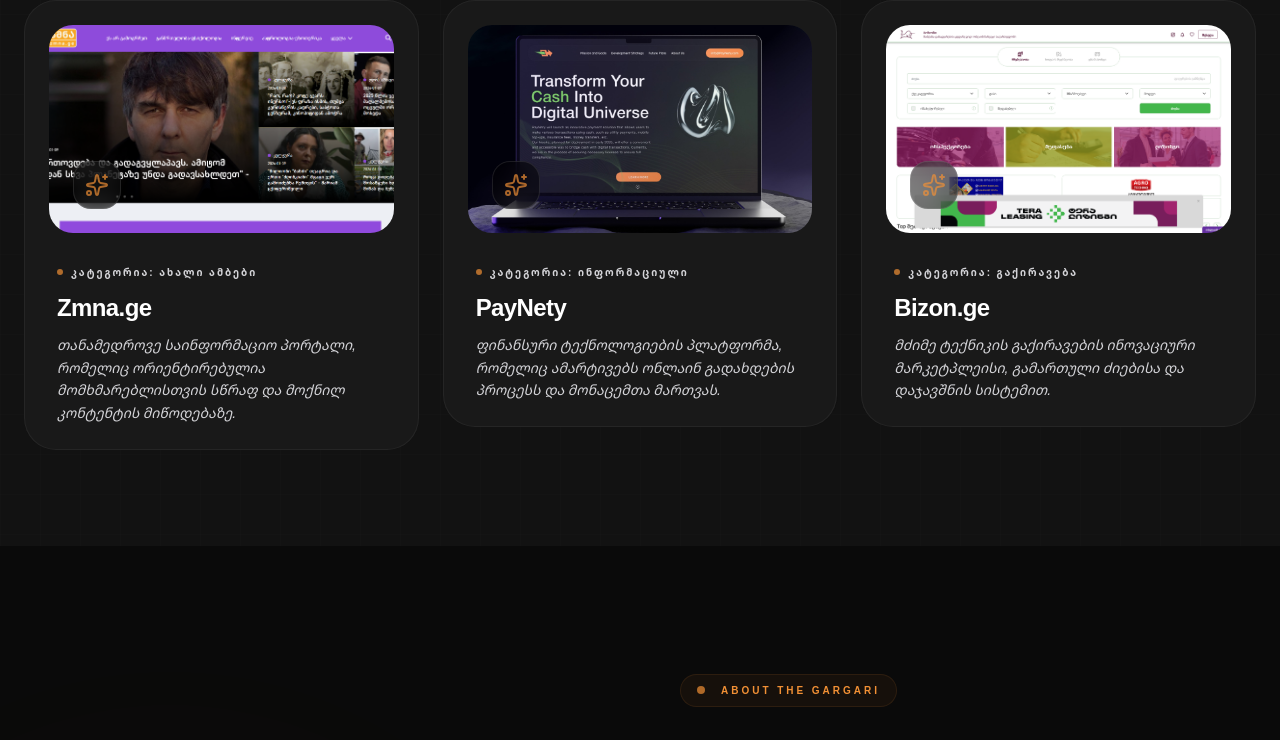
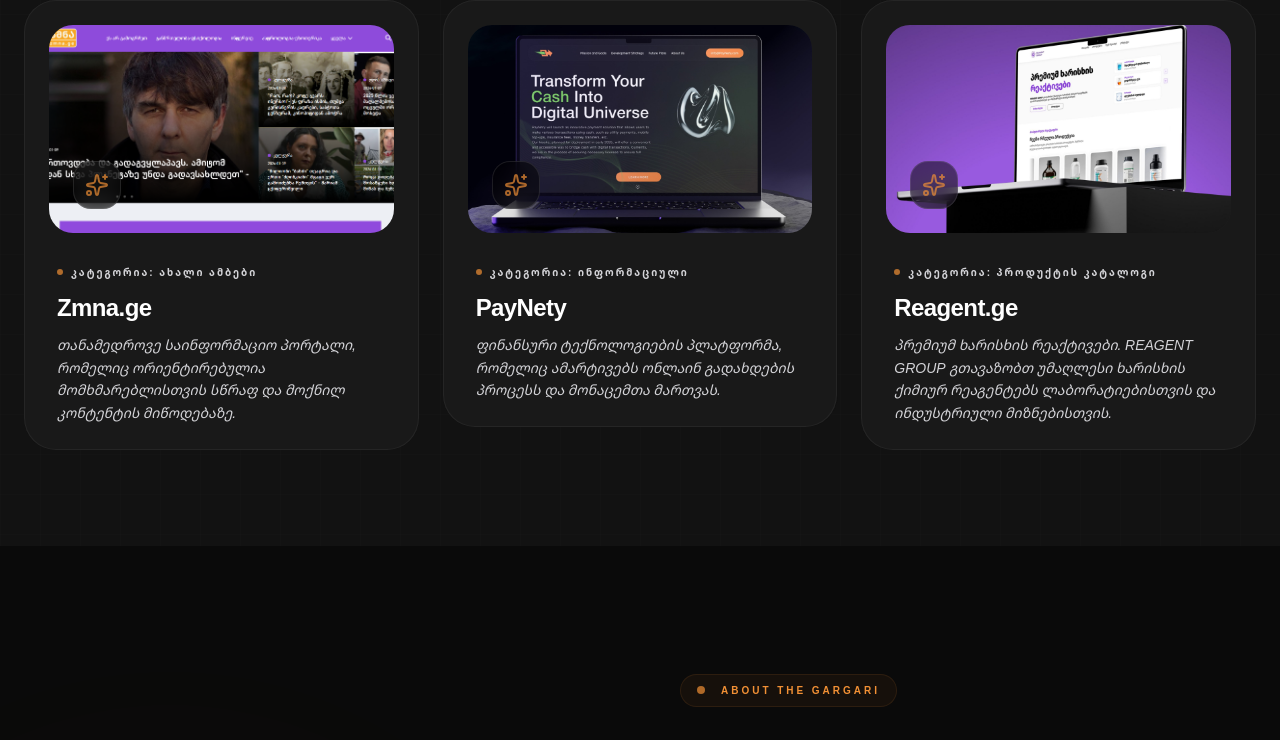
Before and after one commit to duda-el/gar-web, a Next.js app: page / in a window 1280 px wide. Shown: the part 2039-2779 px from the top of the page. Built offline with nearby package versions, Linux system fonts and the light colour scheme.

Commit message:
add: reagent project images and informations for slider and size properties for about us image

```diff
--- a/src/components/Pages/About/index.tsx
+++ b/src/components/Pages/About/index.tsx
@@ -89,6 +89,7 @@
                     src={groupPhoto}
                     alt="Gargari"
                     fill
+                    sizes="(max-width: 1024px) 100vw, 50vw"
                     className="object-cover opacity-30 grayscale group-hover:grayscale-0 group-hover:scale-105 transition-all duration-1000 ease-out"
                     placeholder="blur"
                   />
--- a/src/constants/projects.ts
+++ b/src/constants/projects.ts
@@ -15,6 +15,8 @@
 import UnistatImg2 from "@/Assets/images/unistat2.jpg";
 import MafiaImg from "@/Assets/images/mafia.jpg";
 import MafiaImg1 from "@/Assets/images/mafia1.jpg";
+import ReagentImg from "@/Assets/images/reagent.jpg";
+import ReagentImg1 from "@/Assets/images/reagent1.jpg";
 
 export interface Project {
   id: number;
@@ -65,6 +67,22 @@
   },
   {
     id: 3,
+    title: "Reagent.ge",
+    category: "კატეგორია: პროდუქტის კატალოგი",
+    status: "დასრულებული",
+    type: "website",
+    alt: "Reagent.ge - ინფორმაციული ვებ-საიტი რექტივებისა და ლაბორატორიული ჭურჭელის შესახებ",
+    description:
+      "პრემიუმ ხარისხის რეაქტივები. REAGENT GROUP გთავაზობთ უმაღლესი ხარისხის ქიმიურ რეაგენტებს ლაბორატიებისთვის და ინდუსტრიული მიზნებისთვის.",
+    images: [ReagentImg, ReagentImg1],
+    services: [
+      "Frontend Development",
+      "UI/UX დიზაინი",
+      "Hosting & Maintenance",
+    ],
+  },
+  {
+    id: 4,
     title: "Bizon.ge",
     category: "კატეგორია: გაქირავება",
     status: "დასრულებული",
@@ -79,7 +97,7 @@
     ],
   },
   {
-    id: 4,
+    id: 5,
     title: "Gree",
     category: "კატეგორია: E-commerce",
     status: "დასრულებული",
@@ -96,7 +114,7 @@
     ],
   },
   {
-    id: 5,
+    id: 6,
     title: "Freezer",
     category: "კატეგორია: პოსტერი",
     status: "დასრულებული",
@@ -108,7 +126,7 @@
     services: ["Poster Design", "Social Media Kit"],
   },
   {
-    id: 6,
+    id: 7,
     title: "COFFEEON",
     category: "კატეგორია: ბრენდინგი",
     status: "დასრულებული",
@@ -131,7 +149,7 @@
     ],
   },
   {
-    id: 7,
+    id: 8,
     title: "UNISTATS",
     category: "კატეგორია: UI/UX დიზაინი",
     status: "დასრულებული",
@@ -148,7 +166,7 @@
     ],
   },
   {
-    id: 8,
+    id: 9,
     title: "NOSTAL.GE",
     category: "კატეგორია: UI/UX დიზაინი",
     status: "დასრულებული",
```
Also changed, not shown: src/Assets/images/reagent.jpg (added), src/Assets/images/reagent1.jpg (added).
